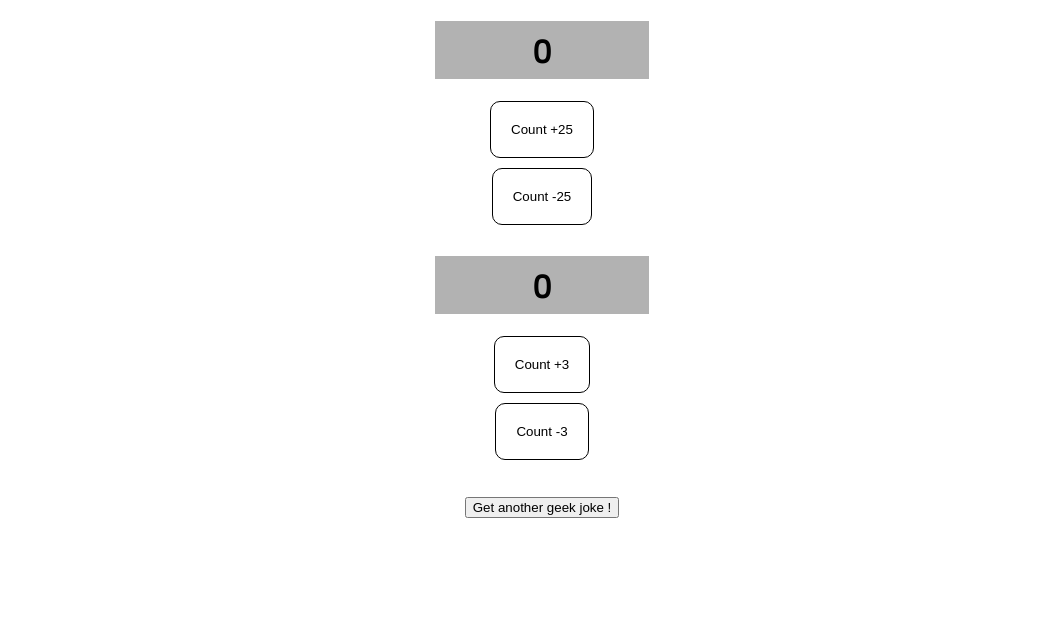
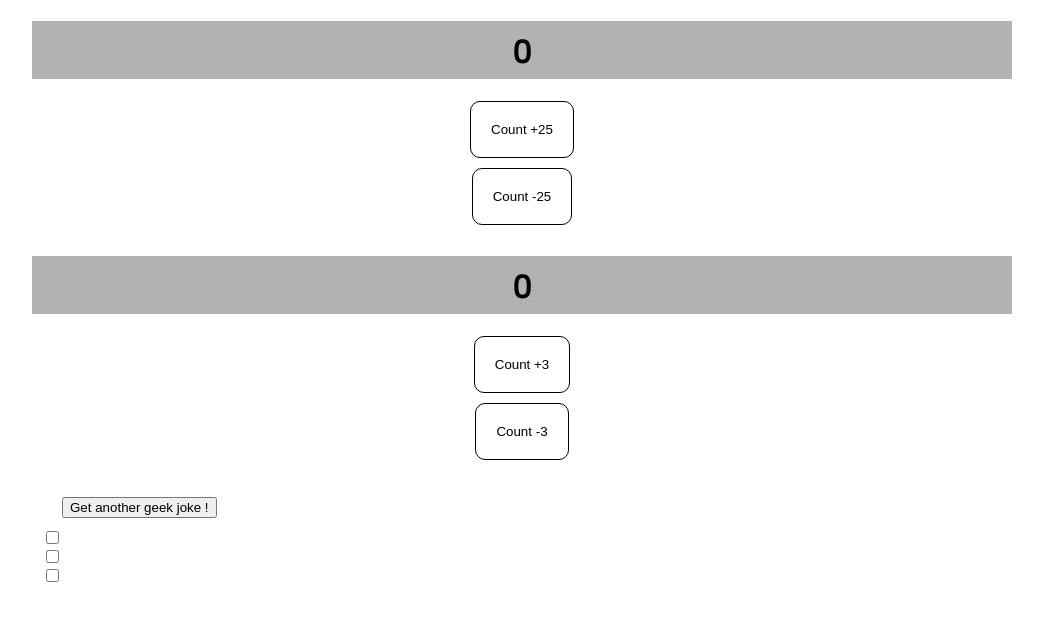
Before and after one commit to norbert-lukaszuk/reactapp, a React (Create React App) app: page / in a window 1280 px wide. Shown: the top 620 px of the page, without its empty margins (98-1141 px from the left). Built offline with nearby package versions, Linux system fonts and the light colour scheme.

Commit message:
checkbox

```diff
--- a/package.json
+++ b/package.json
@@ -30,5 +30,8 @@
       "last 1 firefox version",
       "last 1 safari version"
     ]
+  },
+  "devDependencies": {
+    "firebase": "^7.16.1"
   }
 }
--- a/src/App.js
+++ b/src/App.js
@@ -1,14 +1,18 @@
 import React, { useState } from "react";
 import Counter from "./components/Counter";
 import Joke from "./components/Joke";
+import Checkbox from "./components/Checkbox";
 /* Using useState hook to write App component as a function not class */
 const App = () => {
   return (
-    <>
+    <div>
       <Counter start={0} increment={25} />
       <Counter start={0} increment={3} />
       <Joke />
-    </>
+      <Checkbox />
+      <Checkbox />
+      <Checkbox />
+    </div>
   );
 };
 
--- /dev/null
+++ b/src/components/Checkbox.js
@@ -0,0 +1,14 @@
+import React, { useState } from "react";
+
+function Checkbox() {
+  const [checked, setChecked] = useState(false);
+  const handleClick = () => {
+    setChecked((prevChecked) => !prevChecked);
+  };
+  return (
+    <div>
+      <input onClick={handleClick} type="checkbox" checked={checked} />
+    </div>
+  );
+}
+export default Checkbox;
--- a/src/index.css
+++ b/src/index.css
@@ -34,7 +34,9 @@ code {
   justify-content: center;
   align-items: center;
   flex-direction: column;
+  width: 75vw;
 }
 .joke__paragraph {
   padding: 10px 20px;
+  width: 75vw;
 }
```
Also changed, not shown: 1 other file (tests, documents, lock files or other folders).
